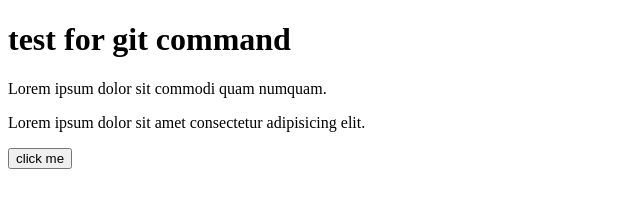
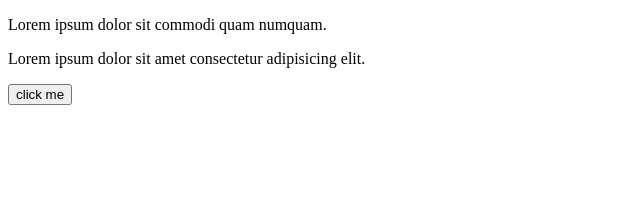
Before and after one commit to mohdfaruk-developer/TextUtils, a plain HTML site: page index.html in a window 1280 px wide. Shown: the whole page, without its empty margins (0-640 px from the left). Drawn offline with Linux system fonts and the light colour scheme.

Commit message:
some change

```diff
--- a/index.html
+++ b/index.html
@@ -7,7 +7,6 @@
     <title>git command</title>
 </head>
 <body>
-    <h1>test for git command</h1>
     <p>Lorem ipsum dolor sit commodi quam numquam.</p>
     <p>Lorem ipsum dolor sit amet consectetur adipisicing elit.</p>
     <button>click me</button>
```
